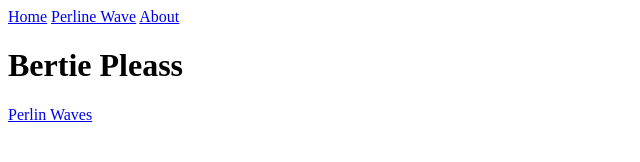
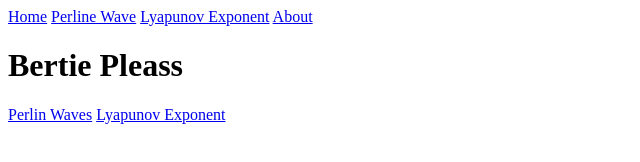
Before and after one commit to bertiepleass/bertiepleass.github.io, a plain HTML site: page index.html in a window 1280 px wide. Shown: the whole page, without its empty margins (0-640 px from the left). Drawn offline with Linux system fonts and the light colour scheme.

Commit message:
Add link to Lyapunov Exponent in index.html

```diff
--- a/index.html
+++ b/index.html
@@ -8,10 +8,12 @@
   <nav>
   <a href="/">Home</a>
   <a href="/perlin.html">Perline Wave</a>
+  <a href="/lyapunov.html">Lyapunov Exponent</a>
   <a href="/about.html">About</a>
 </nav>
   <body>
     <h1>Bertie Pleass</h1>
     <a href="perlin.html">Perlin Waves</a>
+    <a href="/lyapunov.html">Lyapunov Exponent</a>
   </body>
 </html>
```
